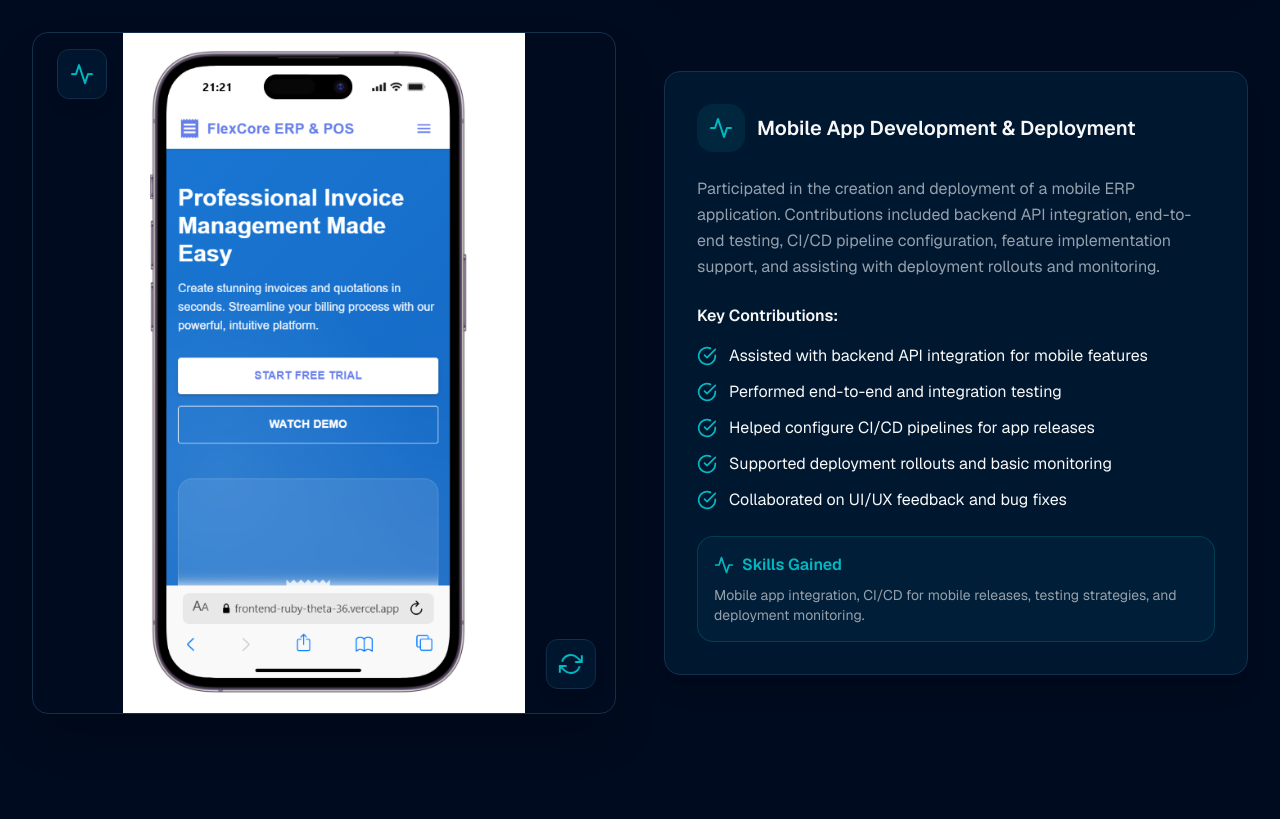
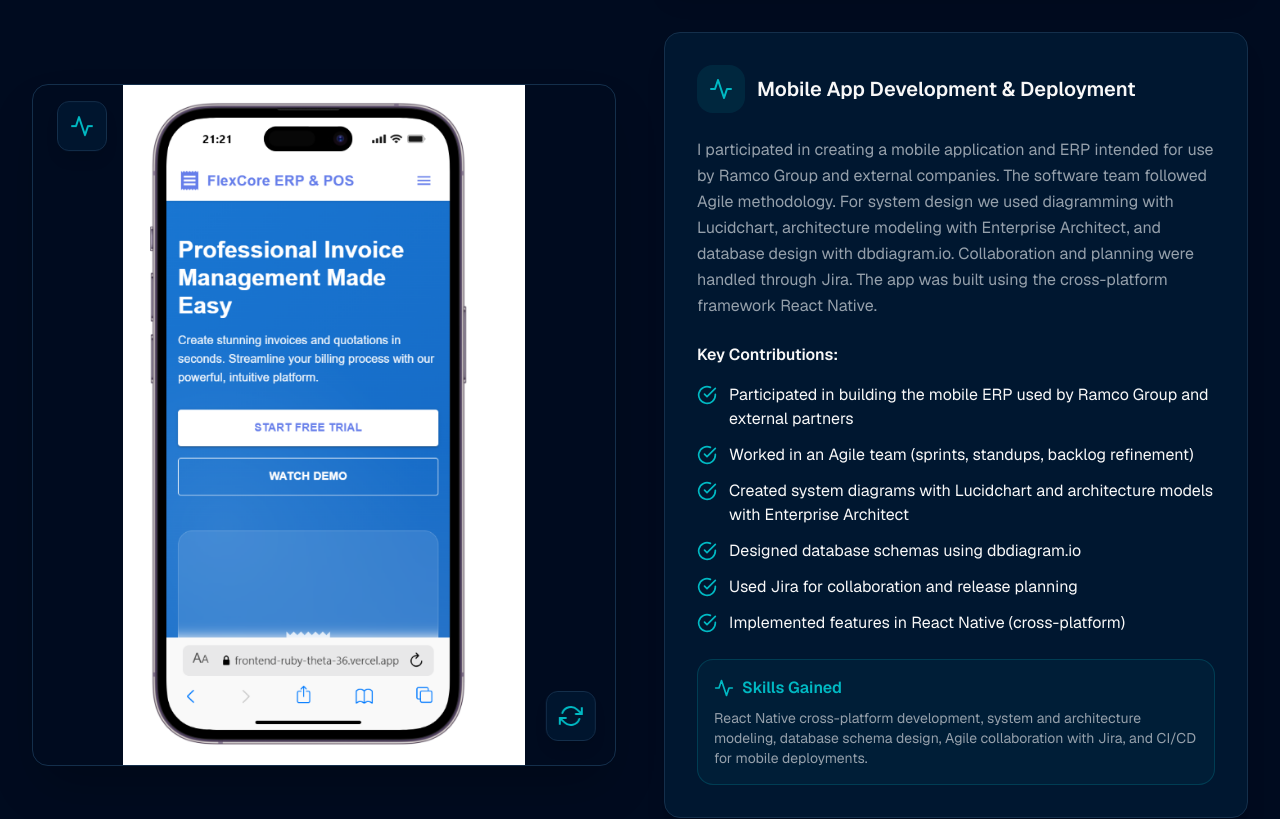
Before and after one commit to john2100013/juliet-potfolio, a Next.js app: page / in a window 1280 px wide. Shown: the part 5080-5899 px from the top of the page. Built offline with nearby package versions, Linux system fonts and the light colour scheme.

Commit message:
change wording in software

```diff
--- a/components/NetworkingSection.tsx
+++ b/components/NetworkingSection.tsx
@@ -314,18 +314,19 @@ export default function NetworkingSection() {
               </div>
 
               <p className="text-muted-foreground leading-relaxed mb-6">
-                Participated in the creation and deployment of a mobile ERP application. Contributions included backend API integration, end-to-end testing, CI/CD pipeline configuration, feature implementation support, and assisting with deployment rollouts and monitoring.
+                I participated in creating a mobile application and ERP intended for use by Ramco Group and external companies. The software team followed Agile methodology. For system design we used diagramming with Lucidchart, architecture modeling with Enterprise Architect, and database design with dbdiagram.io. Collaboration and planning were handled through Jira. The app was built using the cross-platform framework React Native.
               </p>
 
               {/* Key Activities */}
               <h4 className="font-semibold text-foreground mb-4">Key Contributions:</h4>
               <ul className="space-y-3 mb-6">
                 {[
-                  "Assisted with backend API integration for mobile features",
-                  "Performed end-to-end and integration testing",
-                  "Helped configure CI/CD pipelines for app releases",
-                  "Supported deployment rollouts and basic monitoring",
-                  "Collaborated on UI/UX feedback and bug fixes",
+                  "Participated in building the mobile ERP used by Ramco Group and external partners",
+                  "Worked in an Agile team (sprints, standups, backlog refinement)",
+                  "Created system diagrams with Lucidchart and architecture models with Enterprise Architect",
+                  "Designed database schemas using dbdiagram.io",
+                  "Used Jira for collaboration and release planning",
+                  "Implemented features in React Native (cross-platform)",
                 ].map((detail, index) => (
                   <motion.li
                     key={index}
@@ -347,7 +348,7 @@ export default function NetworkingSection() {
                   <span className="font-semibold">Skills Gained</span>
                 </div>
                 <p className="text-sm text-muted-foreground">
-                  Mobile app integration, CI/CD for mobile releases, testing strategies, and deployment monitoring.
+                  React Native cross-platform development, system and architecture modeling, database schema design, Agile collaboration with Jira, and CI/CD for mobile deployments.
                 </p>
               </div>
             </div>
```
